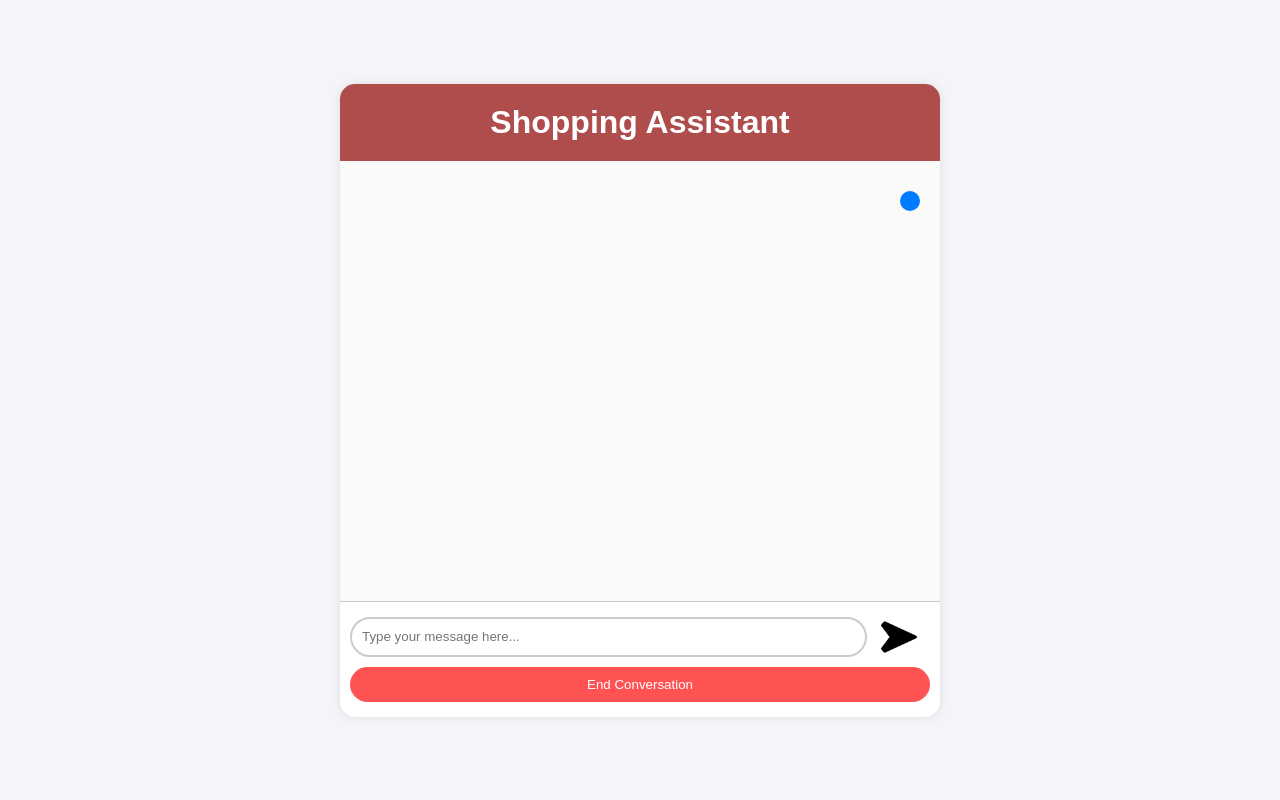
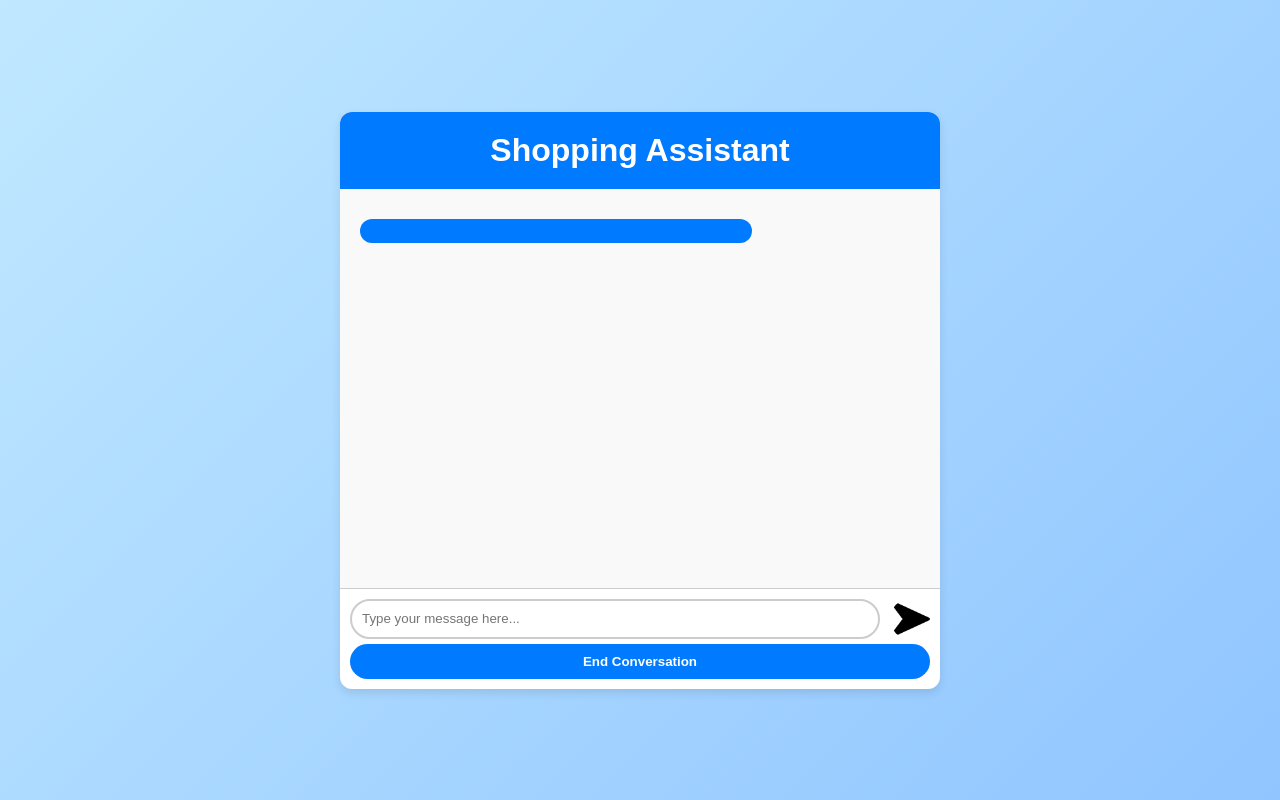
Before and after one commit to ivineettiwari/Shop-Assist-2.0, a Flask app: page / in a window 1280 px wide. Run offline with Flask 3, Linux system fonts and the light colour scheme.

Commit message:
Commit : UI Changes

```diff
--- a/config.yaml
+++ b/config.yaml
@@ -1 +1 @@
-OPENAI_API_KEY: "your-api-key-here"
+OPENAI_API_KEY: "your-api-key"
--- a/static/css/styles.css
+++ b/static/css/styles.css
@@ -1,39 +1,47 @@
-/* General Styles */
-body {
-    font-family: 'Arial', sans-serif;
-    background-color: #f4f4f9;
+/* Global Reset */
+* {
     margin: 0;
     padding: 0;
+    box-sizing: border-box;
+    font-family: 'Arial', sans-serif;
+}
+
+/* Body Styling */
+body {
+    background: linear-gradient(135deg, #c0e8ff, #90c5ff);
     display: flex;
     justify-content: center;
     align-items: center;
     height: 100vh;
 }
 
-/* Container Styles */
-.outercontainer {
+/* Container */
+.container {
     width: 90%;
     max-width: 600px;
     background-color: #fff;
-    box-shadow: 0 0 10px rgba(0, 0, 0, 0.1);
-    border-radius: 15px;
+    box-shadow: 0 4px 10px rgba(0, 0, 0, 0.1);
+    border-radius: 12px;
     overflow: hidden;
 }
 
-/* Header Styles */
+/* Header */
 .header {
-    background-color: #af4c4c;
+    background-color: #007BFF;
     padding: 20px;
     text-align: center;
+    color: white;
 }
 
-.title {
-    color: #fff;
-    margin: 0;
+/* Chat Section */
+.chat-section {
+    display: flex;
+    flex-direction: column;
+    height: 500px;
 }
 
-/* Conversation Styles */
-.conversationcontainer {
+/* Conversation Container */
+.conversation-container {
     padding: 20px;
     height: 400px;
     background-color: #f9f9f9;
@@ -41,52 +49,55 @@ body {
     border-bottom: 1px solid #ccc;
 }
 
-.user, .bot {
+/* Message Bubbles */
+.message {
     margin: 10px 0;
-    padding: 10px;
-    border-radius: 10px;
+    padding: 12px;
+    border-radius: 12px;
     max-width: 70%;
-    clear: both;
     word-wrap: break-word;
 }
 
-.user {
+.user-message {
     background-color: #007BFF;
     color: #fff;
-    float: right;
+    align-self: flex-end;
+    text-align: right;
 }
 
-.bot {
-    background-color: #6d776e;
+.bot-message {
+    background-color: #5d6d7e;
     color: #fff;
-    float: left;
+    align-self: flex-start;
+    text-align: left;
 }
 
-/* Input Container Styles */
-.inputcontainer {
+/* Input Section */
+.input-section {
     padding: 10px;
     display: flex;
     flex-direction: column;
     align-items: center;
 }
 
-/* Form Styles */
-.inputform, .endform {
+/* Chat Form */
+.chat-form {
     display: flex;
     width: 100%;
-    margin: 5px 0;
+    gap: 10px;
+    margin-bottom: 5px;
 }
 
-.inputtextbox {
-    width: 85%;
+.chat-input {
+    flex: 1;
     padding: 10px;
     border: 2px solid #ccc;
     border-radius: 20px;
-    margin-right: 10px;
     outline: none;
 }
 
-.submitbutton {
+/* Primary Button */
+.send-button {
     width: 40px;
     height: 40px;
     background: url('/static/send-icon.png') no-repeat center center;
@@ -96,23 +107,23 @@ body {
     border-radius: 50%;
 }
 
-.endbutton {
-    background-color: #ff5252;
-    color: #fff;
+/* End Conversation Button (Primary Color) */
+.end-form {
+    width: 100%;
+}
+
+.end-button {
+    background-color: #007BFF;
+    color: white;
     border: none;
     padding: 10px 20px;
     border-radius: 20px;
     cursor: pointer;
-    outline: none;
     width: 100%;
     text-align: center;
+    font-weight: bold;
 }
 
-.endbutton:hover {
-    background-color: #ff1744;
+.end-button:hover {
+    background-color: #0056b3;
 }
-
-.endbutton:focus, .submitbutton:focus, .inputtextbox:focus {
-    outline: none;
-    box-shadow: 0 0 10px rgba(0, 0, 0, 0.2);
-}
--- a/templates/conversation_bot.html
+++ b/templates/conversation_bot.html
@@ -1,39 +1,42 @@
 <!DOCTYPE html>
-<html>
+<html lang="en">
 <head>
     <meta charset="UTF-8">
+    <meta name="viewport" content="width=device-width, initial-scale=1.0">
     <title>Shopping Assistant</title>
-    <link rel="stylesheet" type="text/css" href="/static/css/styles.css">
+    <link rel="stylesheet" href="/static/css/styles.css">
 </head>
 <body>
-    <div class="outercontainer">
-        <div class="header">
+    <div class="container">
+        <header class="header">
             <h1 class="title">Shopping Assistant</h1>
-        </div>
-        <div class="conversationcontainer" id="chatcontainer">
-            {% for entry in name_xyz %}
-            <div class="{% if entry.bot %}bot{% else %}user{% endif %}">
-                {% if entry.bot %}
-                {{ entry.bot }}
-                {% else %}
-                {{ entry.user }}
-                {% endif %}
-            </div>
-            {% endfor %}
-        </div>
-        <div class="inputcontainer">
-            <form action="/conversation" method="POST" class="inputform">
-                <input type="text" name="user_input_message" class="inputtextbox" placeholder="Type your message here...">
-                <button type="submit" class="submitbutton"></button>
-            </form>
-            <form action="/end_conversation" method="POST" class="endform">
-                <button type="submit" class="endbutton">End Conversation</button>
-            </form>
-        </div>
+        </header>
+
+        <main class="chat-section">
+            <section class="conversation-container" id="chat-container">
+                {% for entry in name_xyz %}
+                <article class="message {% if entry.bot %}bot-message{% else %}user-message{% endif %}">
+                    {{ entry.bot if entry.bot else entry.user }}
+                </article>
+                {% endfor %}
+            </section>
+
+            <section class="input-section">
+                <form action="/conversation" method="POST" class="chat-form">
+                    <input type="text" name="user_input_message" class="chat-input" placeholder="Type your message here..." required>
+                    <button type="submit" class="send-button" aria-label="Send Message"></button>
+                </form>
+
+                <form action="/end_conversation" method="POST" class="end-form">
+                    <button type="submit" class="end-button">End Conversation</button>
+                </form>
+            </section>
+        </main>
     </div>
+
     <script>
         function scrollToBottom() {
-            var chatContainer = document.getElementById('chatcontainer');
+            let chatContainer = document.getElementById('chat-container');
             chatContainer.scrollTop = chatContainer.scrollHeight;
         }
         window.onload = scrollToBottom;
```
Also changed, not shown: Images/Screenshot 2025-02-26 at 10.26.17 PM.png (added), Images/Screenshot 2025-02-26 at 10.26.53 PM.png (added), Images/Screenshot 2025-02-26 at 10.28.16 PM.png (added), Images/Screenshot 2025-02-26 at 10.31.28 PM.png (added).
